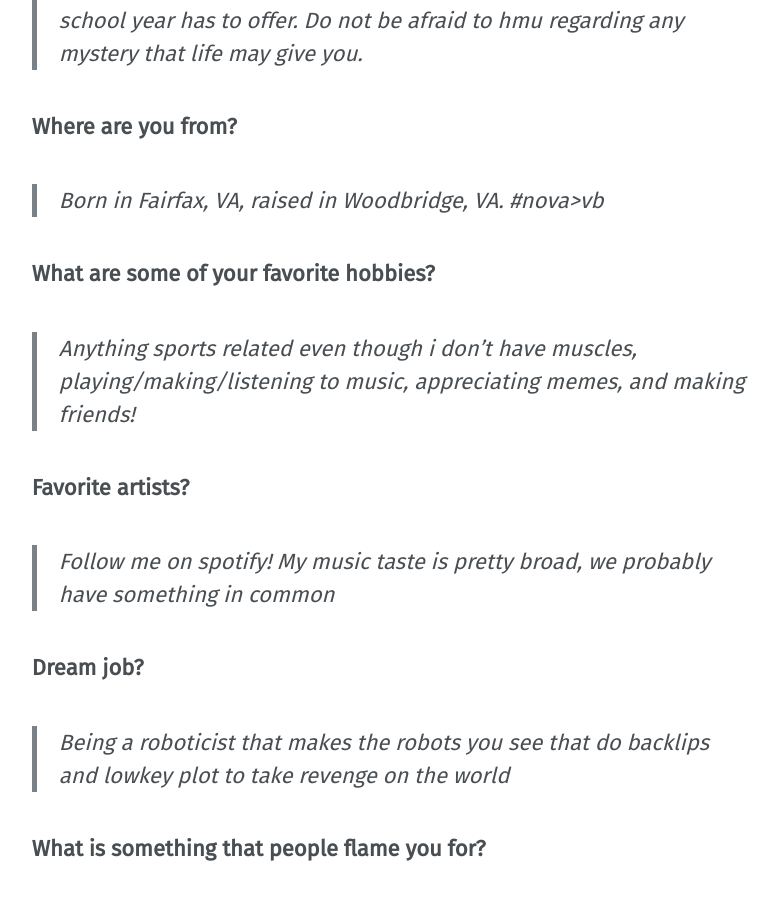
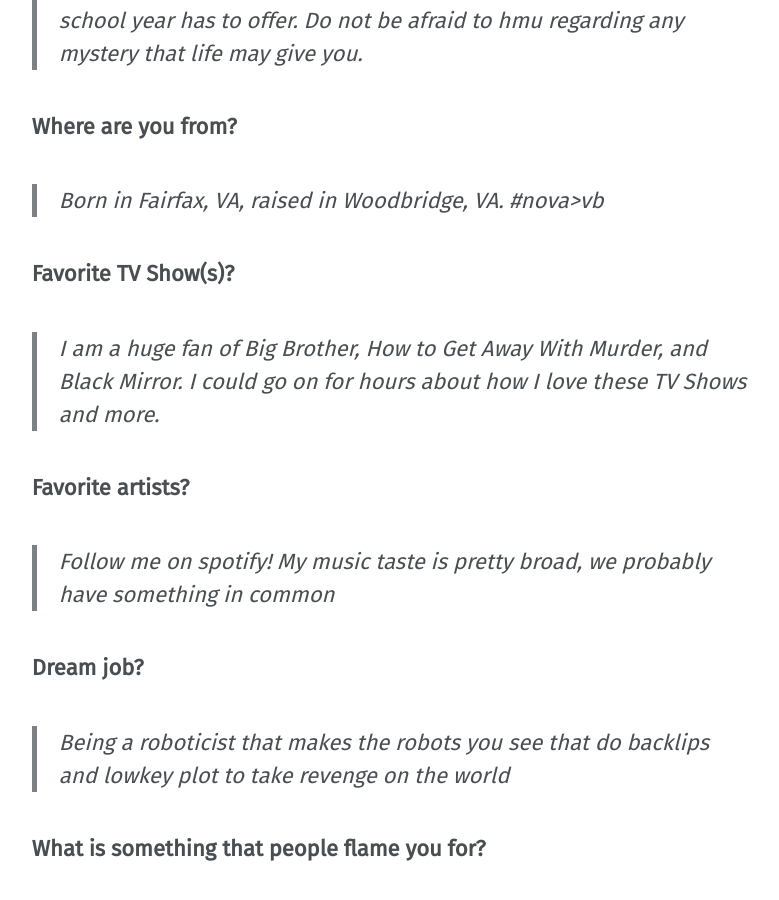
Before and after one commit to vtfasa/vtfasa.github.io, a Jekyll site: the page built from _pages/officers/promo_web.md, in a window 1280 px wide and 900 px high, scrolled down 3294 px. Shown: the whole window, without its empty margins (252-1031 px from the left). Built offline with Jekyll 4.4.1, drawn with Linux system fonts in a browser that asks for light colours; some web fonts are replaced.

Commit message:
Update promo_web.md

```diff
--- a/_pages/officers/promo_web.md
+++ b/_pages/officers/promo_web.md
@@ -86,9 +86,9 @@ permalink: /officers/promo_web/
 ### **Where are you from?**
 > *Born in Fairfax, VA, raised in Woodbridge, VA. #nova>vb*
 
-### **What are some of your favorite hobbies?**
+### **Favorite TV Show(s)?**
 
-> *Anything sports related even though i don't have muscles, playing/making/listening to music, appreciating memes, and making friends!*
+> *I am a huge fan of Big Brother, How to Get Away With Murder, and Black Mirror. I could go on for hours about how I love these TV Shows and more.*
 
 ### **Favorite artists?**
 
```
